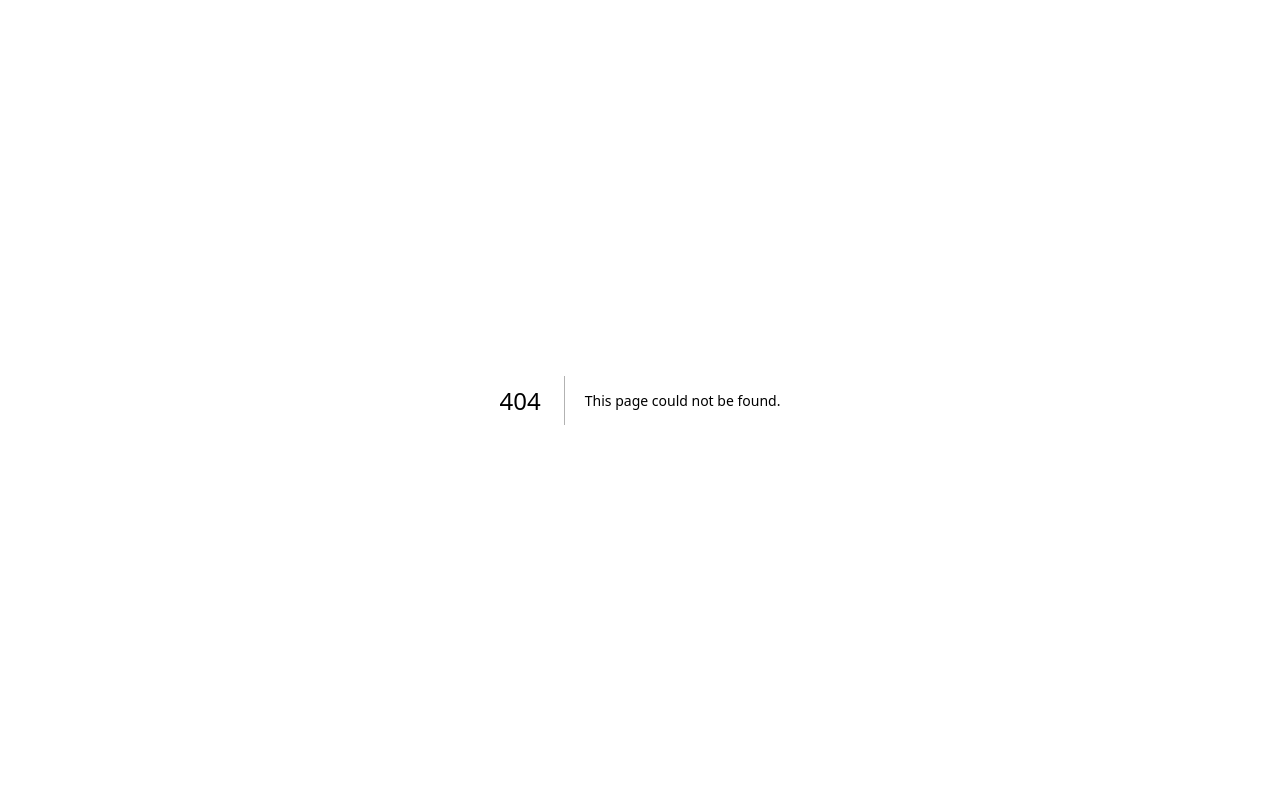
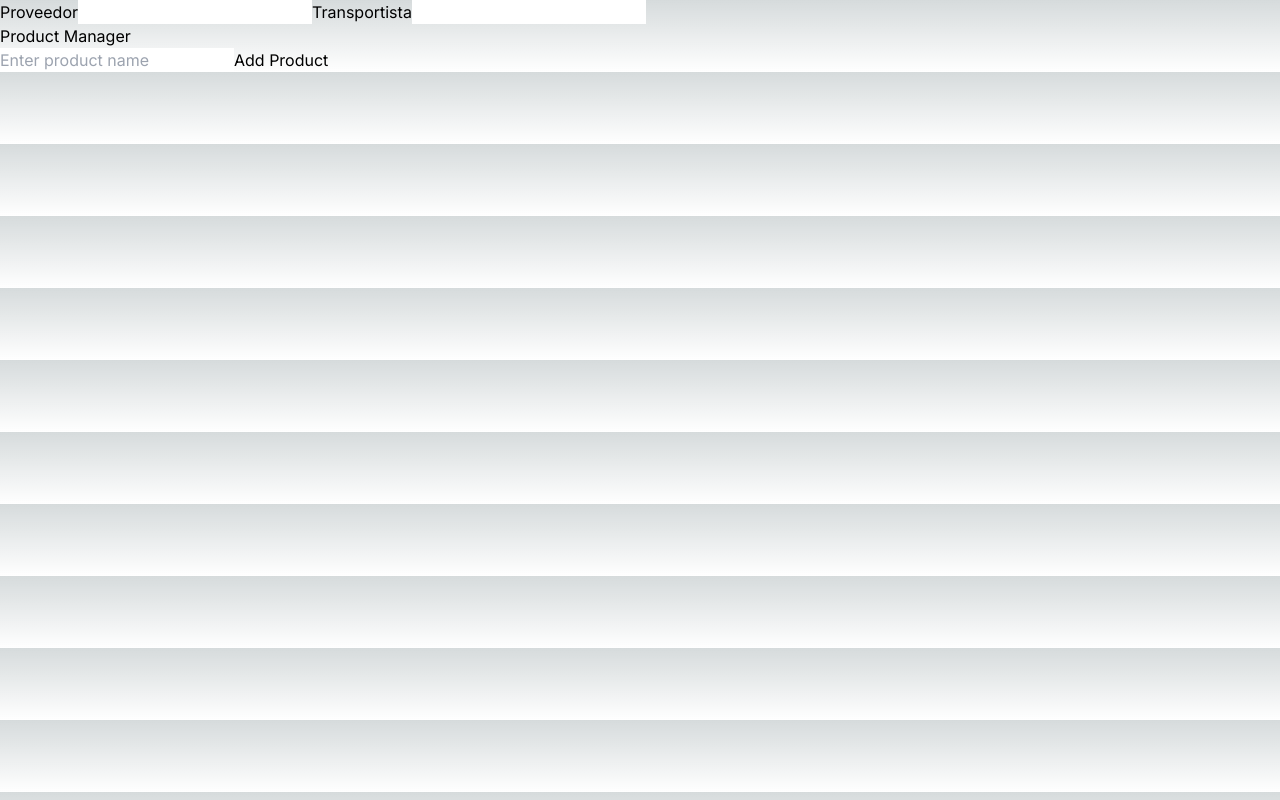
Before and after one commit to Vanilla-Player/SGI-FrontEnd, a Next.js app: page /orders/1 in a window 1280 px wide. Before the commit this address had no page. Built offline with nearby package versions, Linux system fonts and the light colour scheme.

Commit message:
Creating orders page

```diff
--- /dev/null
+++ b/app/orders/[id]/page.tsx
@@ -0,0 +1,12 @@
+"use client";
+import OrderForm from "@/app/orders/components/orderForm";
+
+const Page = ({}: { params: { id: string } }) => {
+  return (
+    <div>
+      <OrderForm />
+    </div>
+  );
+};
+
+export default Page;
--- /dev/null
+++ b/app/orders/components/ProductsForm.tsx
@@ -0,0 +1,62 @@
+import React, { useState } from 'react';
+
+interface Product {
+  id: number;
+  name: string;
+}
+
+interface ProductListProps {
+  products: Product[];
+}
+
+const ProductList: React.FC<ProductListProps> = ({ products }) => (
+  <ul>
+    {products.map((product) => (
+      <li key={product.id}>{product.name}</li>
+    ))}
+  </ul>
+);
+
+const ProductInput: React.FC<{ onAddProduct: (productName: string) => void }> = ({ onAddProduct }) => {
+  const [productName, setProductName] = useState('');
+
+  const handleInputChange = (e: React.ChangeEvent<HTMLInputElement>) => {
+    setProductName(e.target.value);
+  };
+
+  const handleAddProduct = () => {
+    if (productName.trim() !== '') {
+      onAddProduct(productName);
+      setProductName('');
+    }
+  };
+
+  return (
+    <div>
+      <input type="text" value={productName} onChange={handleInputChange} placeholder="Enter product name" />
+      <button onClick={handleAddProduct}>Add Product</button>
+    </div>
+  );
+};
+
+const ProductManager: React.FC = () => {
+  const [products, setProducts] = useState<Product[]>([]);
+
+  const handleAddProduct = (productName: string) => {
+    const newProduct: Product = {
+      id: new Date().getTime(),
+      name: productName,
+    };
+    setProducts((prevProducts) => [...prevProducts, newProduct]);
+  };
+
+  return (
+    <div>
+      <h2>Product Manager</h2>
+      <ProductInput onAddProduct={handleAddProduct} />
+      <ProductList products={products} />
+    </div>
+  );
+};
+
+export default ProductManager;
--- /dev/null
+++ b/app/orders/components/orderForm.tsx
@@ -0,0 +1,21 @@
+import React from "react";
+import ProductManager from "./ProductsForm";
+const OrderForm: React.FC = () => {
+  return (
+    <div>
+      <form>
+        <label>
+          Proveedor
+          <input type="text" name="proveedor"></input>
+        </label>
+        <label>
+          Transportista
+          <input type="text" name="Transportista"></input>
+        </label>
+        <ProductManager />
+      </form>
+    </div>
+  );
+};
+
+export default OrderForm;
```
